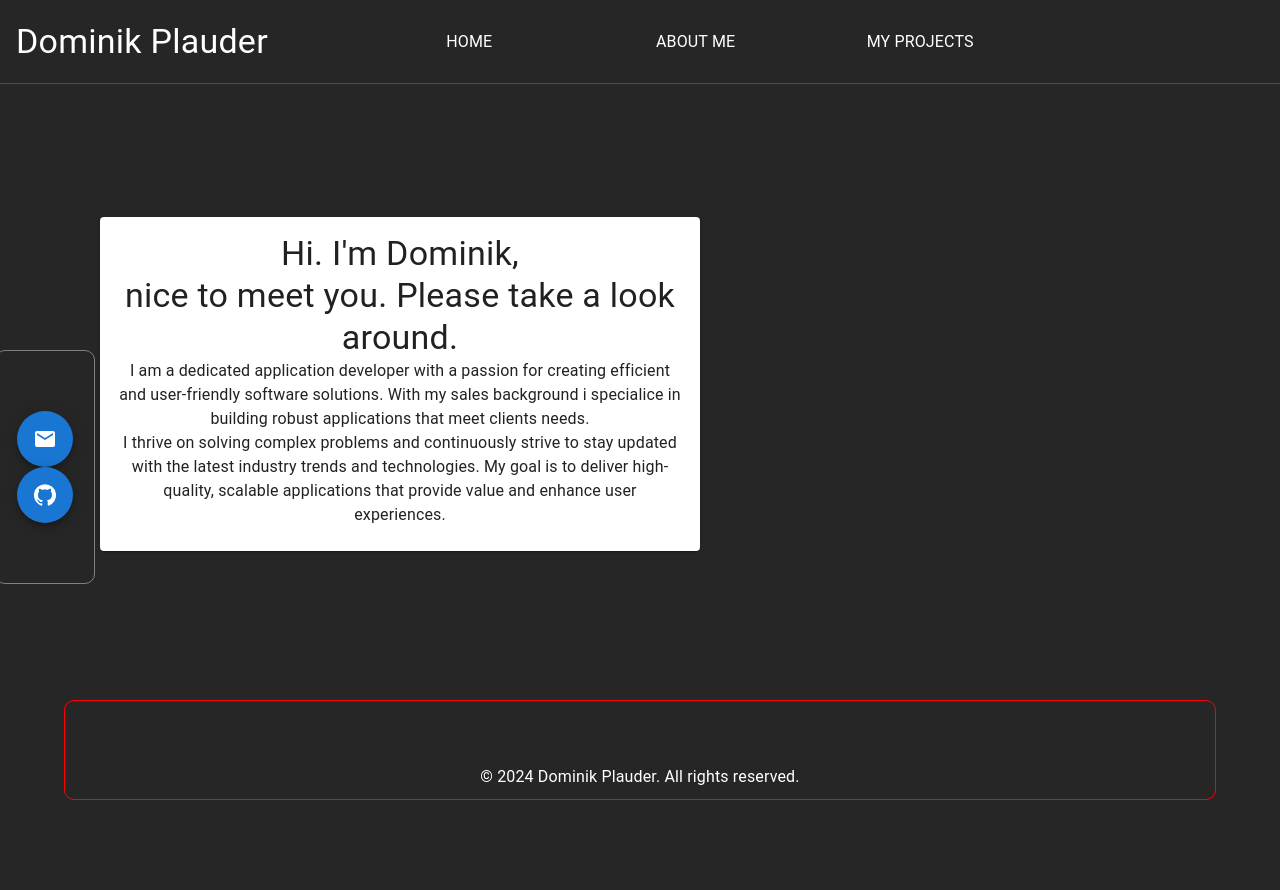
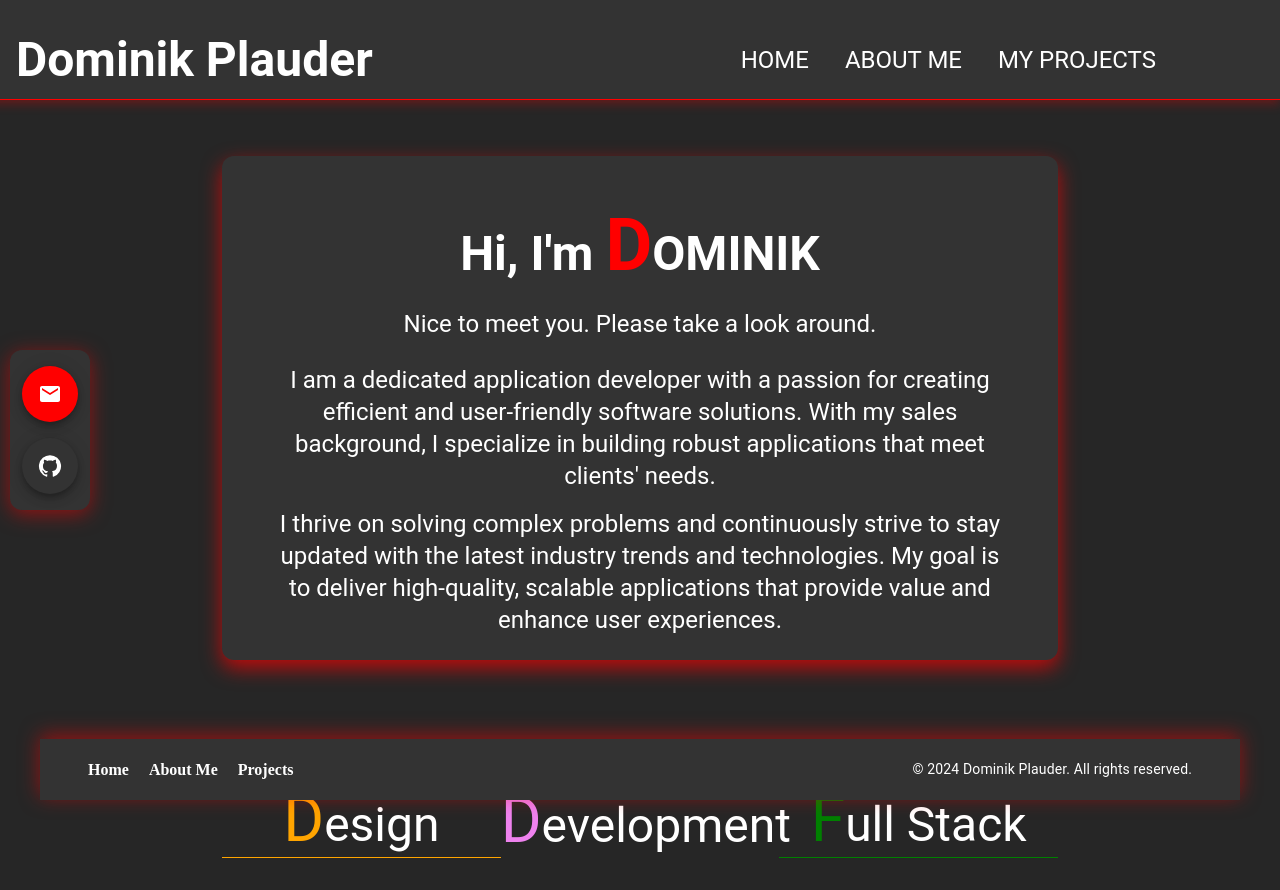
Before and after one commit to DPlauder/reactPortfolio, a React (Vite) app: page /about in a window 1280 px wide. Shown: the top 890 px of the page. Before the commit the page ends 800 px from the top, so only its background shows below. Built offline with nearby package versions, Linux system fonts and the light colour scheme.

Commit message:
style update

```diff
--- a/src/components/RootElement.tsx
+++ b/src/components/RootElement.tsx
@@ -11,53 +11,74 @@ export default function RootElement() {
       sx={{
         display: "flex",
         flexDirection: "column",
-        padding: "0px",
-        height: "100vh",
+        minHeight: "100vh",
         backgroundColor: "#262626",
       }}
     >
+      {/* Header with Navigation */}
       <Grid
         container
         spacing={2}
         padding={2}
-        position={"sticky"}
-        borderBottom={1}
-        borderColor={"red"}
-        alignItems="center"
-        height={"100px"}
+        sx={{
+          position: "sticky",
+          top: 0,
+          zIndex: 1000,
+          borderBottom: "1px solid red",
+          backgroundColor: "#333",
+          boxShadow: "0px 4px 10px rgba(255, 0, 0, 0.3)",
+          alignItems: "center",
+          height: "100px",
+        }}
       >
         <Grid item xs={4}>
-          <Typography variant="h4" color={"white"}>
+          <Typography variant="h3" color={"white"} sx={{ fontWeight: "bold" }}>
             Dominik Plauder
           </Typography>
         </Grid>
-        <Grid item xs={2}>
-          <NavLink to="/">
+        <Grid
+          item
+          xs={8}
+          pr={"100px"}
+          sx={{
+            display: "flex",
+            justifyContent: "flex-end",
+            alignItems: "center",
+            gap: "20px",
+          }}
+        >
+          <NavLink to="/" style={{ textDecoration: "none" }}>
             <Button>
-              <Typography color={"white"}>Home</Typography>
+              <Typography variant="h5" color={"white"}>
+                Home
+              </Typography>
             </Button>
           </NavLink>
-        </Grid>
-        <Grid item xs={2}>
-          <NavLink to="/about">
+          <NavLink to="/about" style={{ textDecoration: "none" }}>
             <Button>
-              <Typography color={"white"}>About Me</Typography>
+              <Typography variant="h5" color={"white"}>
+                About Me
+              </Typography>
             </Button>
           </NavLink>
-        </Grid>
-        <Grid item xs={2}>
-          <Link to="/projects">
+          <Link to="/projects" style={{ textDecoration: "none" }}>
             <Button>
-              <Typography color={"white"}>My Projects</Typography>
+              <Typography variant="h5" color={"white"}>
+                My Projects
+              </Typography>
             </Button>
           </Link>
         </Grid>
       </Grid>
-      <Box>
+
+      {/* Main Content with Social Links and Outlet */}
+      <Box sx={{ display: "flex", flexDirection: "column", flexGrow: 1 }}>
         <Box
           sx={{
             display: "flex",
-            justifyContent: "left",
+            justifyContent: "flex-start",
+            paddingTop: "20px",
+            paddingLeft: "20px",
           }}
         >
           <Social />
@@ -66,19 +87,15 @@ export default function RootElement() {
           sx={{
             flexGrow: 1,
             width: "100%",
+            textAlign: "center",
+            padding: "20px",
           }}
         >
-          <Box
-            sx={{
-              width: "100%",
-              maxWidth: "800px",
-              textAlign: "center",
-            }}
-          >
-            <Outlet />
-          </Box>
+          <Outlet />
         </Box>
       </Box>
+
+      {/* Footer */}
       <Box>
         <Footer />
       </Box>
--- /dev/null
+++ b/src/components/css/About.css
@@ -0,0 +1,21 @@
+@keyframes pulsate {
+  0% {
+    box-shadow: 0px 2px 10px rgba(255, 0, 0, 0.3);
+  }
+  50% {
+    box-shadow: 0px 8px 20px rgba(255, 0, 0, 0.7);
+  }
+  100% {
+    box-shadow: 0px 2px 10px rgba(255, 0, 0, 0.3);
+  }
+}
+
+.pulsating-card {
+  min-width: 275px;
+  max-width: 800px;
+  background-color: #333;
+  box-shadow: 0px 4px 15px rgba(255, 0, 0, 0.5);
+  border-radius: 12px;
+  color: white;
+  animation: pulsate 12s infinite;
+}
--- a/src/components/parts/Footer.tsx
+++ b/src/components/parts/Footer.tsx
@@ -1,4 +1,4 @@
-import { Container, Typography } from "@mui/material";
+import { Container, Typography, Box } from "@mui/material";
 
 export default function Footer() {
   return (
@@ -9,24 +9,39 @@ export default function Footer() {
         left: 0,
         right: 0,
         width: "100%",
-
-        backgroundColor: "#262626",
+        backgroundColor: "#333",
         color: "white",
+        boxShadow: "0px -4px 20px rgba(255, 0, 0, 0.5)",
+        padding: "20px 0",
       }}
     >
       <Container
         sx={{
           display: "flex",
-          alignItems: "end",
-          justifyContent: "center",
-          width: "100%",
-          height: "100px",
-          border: "1px, solid, red",
-          borderRadius: "10px",
-          padding: "10px",
+          justifyContent: "space-between",
+          alignItems: "center",
+          maxWidth: "1200px",
+          margin: "0 auto",
+          padding: "0 20px",
         }}
       >
-        <Typography variant="body1" color={"white"}>
+        <Box>
+          <ul
+            style={{
+              listStyle: "none",
+              padding: 0,
+              margin: 0,
+              display: "flex",
+              gap: "20px",
+              fontWeight: "bold",
+            }}
+          >
+            <li style={{ cursor: "pointer" }}>Home</li>
+            <li style={{ cursor: "pointer" }}>About Me</li>
+            <li style={{ cursor: "pointer" }}>Projects</li>
+          </ul>
+        </Box>
+        <Typography variant="body1" color="white" sx={{ fontSize: "14px" }}>
           © 2024 Dominik Plauder. All rights reserved.
         </Typography>
       </Container>
--- a/src/components/parts/Social.tsx
+++ b/src/components/parts/Social.tsx
@@ -1,4 +1,4 @@
-import { Container, Fab } from "@mui/material";
+import { Container, Fab, Box } from "@mui/material";
 import GmailIcon from "@mui/icons-material/Email";
 import GitHubIcon from "@mui/icons-material/GitHub";
 
@@ -6,29 +6,65 @@ export default function Social() {
   return (
     <Container
       sx={{
-        border: "1px, solid, gray",
-        borderRadius: "10px",
         position: "fixed",
-        left: -5,
+        left: 10,
         top: 350,
-        width: "100px",
+        width: "80px",
         display: "flex",
-        justifyContent: "center",
-        padding: "10px",
+        flexDirection: "column",
+        alignItems: "center",
+        gap: 2,
+        backgroundColor: "#333",
+        boxShadow: "0px 4px 20px rgba(255, 0, 0, 0.5)",
+        borderRadius: "12px",
+        padding: "16px",
+        color: "white",
       }}
     >
-      <ul style={{ listStyle: "none", padding: "50px", gap: "100px" }}>
-        <li>
-          <Fab color="primary">
+      <Box sx={{ display: "flex", flexDirection: "column", gap: "16px" }}>
+        <Fab
+          color="primary"
+          sx={{
+            backgroundColor: "red",
+            "&:hover": { backgroundColor: "darkred" },
+          }}
+        >
+          <a
+            href="mailto:dominik.plauder@gmail.com"
+            style={{
+              textDecoration: "none",
+              color: "white",
+              display: "flex",
+              alignItems: "center",
+              justifyContent: "center",
+            }}
+          >
             <GmailIcon />
-          </Fab>
-        </li>
-        <li>
-          <Fab color="primary">
+          </a>
+        </Fab>
+        <Fab
+          color="primary"
+          sx={{
+            backgroundColor: "#333",
+            "&:hover": { backgroundColor: "gray" },
+          }}
+        >
+          <a
+            href="https://github.com/DPlauder"
+            target="_blank"
+            rel="noopener noreferrer"
+            style={{
+              textDecoration: "none",
+              color: "white",
+              display: "flex",
+              alignItems: "center",
+              justifyContent: "center",
+            }}
+          >
             <GitHubIcon />
-          </Fab>
-        </li>
-      </ul>
+          </a>
+        </Fab>
+      </Box>
     </Container>
   );
 }
--- a/src/components/sites/About.tsx
+++ b/src/components/sites/About.tsx
@@ -1,33 +1,63 @@
-import { Container, Card, CardContent, Typography } from "@mui/material";
+import {
+  Container,
+  Card,
+  CardContent,
+  Typography,
+  Grid,
+  Box,
+} from "@mui/material";
+import "../css/About.css";
 
 export default function About() {
   return (
     <Container
       disableGutters
-      maxWidth="sm"
+      maxWidth="md"
       sx={{
         display: "flex",
         flexDirection: "column",
         alignItems: "center",
         justifyContent: "center",
-        padding: 0,
-        gap: "100px",
-        height: "calc(100vh - 200px)",
+        padding: 4,
+        gap: "40px",
+        minHeight: "calc(100vh - 200px)",
+        color: "white",
       }}
     >
-      <Card sx={{ minWidth: 275, background: "white" }}>
-        <CardContent>
-          <Typography variant="h4">Hi. I'm Dominik,</Typography>
-          <Typography variant="h4">
-            nice to meet you. Please take a look around.
+      <Card
+        className="pulsating-card"
+        sx={{
+          minWidth: 275,
+          maxWidth: 1200,
+          backgroundColor: "#333",
+          boxShadow: "0px 4px 20px rgba(255, 0, 0, 0.5)",
+          borderRadius: "12px",
+          color: "white",
+        }}
+      >
+        <CardContent
+          sx={{
+            padding: 6,
+            textAlign: "center",
+          }}
+        >
+          <Typography
+            variant="h3"
+            sx={{ marginBottom: "20px", fontWeight: "bold" }}
+          >
+            Hi, I'm <span style={{ color: "red", fontSize: "1.5em" }}>D</span>
+            OMINIK
           </Typography>
-          <Typography>
+          <Typography variant="h5" sx={{ marginBottom: "24px" }}>
+            Nice to meet you. Please take a look around.
+          </Typography>
+          <Typography variant="h5" sx={{ marginBottom: "16px" }}>
             I am a dedicated application developer with a passion for creating
             efficient and user-friendly software solutions. With my sales
-            background i specialice in building robust applications that meet
-            clients needs.
+            background, I specialize in building robust applications that meet
+            clients' needs.
           </Typography>
-          <Typography>
+          <Typography variant="h5">
             I thrive on solving complex problems and continuously strive to stay
             updated with the latest industry trends and technologies. My goal is
             to deliver high-quality, scalable applications that provide value
@@ -35,6 +65,27 @@ export default function About() {
           </Typography>
         </CardContent>
       </Card>
+      <Grid container mt={"10%"}>
+        <Grid xs={4} sx={{ borderBottom: "1px solid orange" }}>
+          <Box>
+            <Typography variant="h3">
+              <span style={{ color: "orange", fontSize: "1.3em" }}>D</span>esign
+            </Typography>
+          </Box>
+        </Grid>
+        <Grid xs={4} sx={{ borderTop: "1px solid violet" }}>
+          <Typography variant="h3">
+            <span style={{ color: "violet", fontSize: "1.3em" }}>D</span>
+            evelopment
+          </Typography>
+        </Grid>
+        <Grid xs={4} sx={{ borderBottom: "1px solid green" }}>
+          <Typography variant="h3">
+            <span style={{ color: "green", fontSize: "1.3em" }}>F</span>ull
+            Stack
+          </Typography>
+        </Grid>
+      </Grid>
     </Container>
   );
 }
--- a/src/components/sites/Home.tsx
+++ b/src/components/sites/Home.tsx
@@ -15,6 +15,7 @@ export default function Home() {
         padding: 0,
         gap: "100px",
         height: "calc(100vh - 200px)",
+        width: "100%",
       }}
     >
       <Info />
--- a/src/components/sites/Projects.tsx
+++ b/src/components/sites/Projects.tsx
@@ -1,4 +1,14 @@
-import { Container, Grid } from "@mui/material";
+import {
+  Container,
+  Grid,
+  Card,
+  CardMedia,
+  CardContent,
+  CardActions,
+  Typography,
+  Button,
+} from "@mui/material";
+import Link from "@mui/material/Link";
 
 export default function Projects() {
   return (
@@ -17,6 +27,20 @@ export default function Projects() {
     >
       <Grid>
         <h1>Projects</h1>
+        <Card>
+          <CardMedia />
+          <CardContent>
+            <Typography variant="h5">Title</Typography>
+            <Typography variant="body2">Description</Typography>
+          </CardContent>
+          <CardActions>
+            <Link href="#" target="_blank" rel="noopener">
+              <Button size="small" color="primary">
+                View on GitHub
+              </Button>
+            </Link>
+          </CardActions>
+        </Card>
       </Grid>
     </Container>
   );
```
